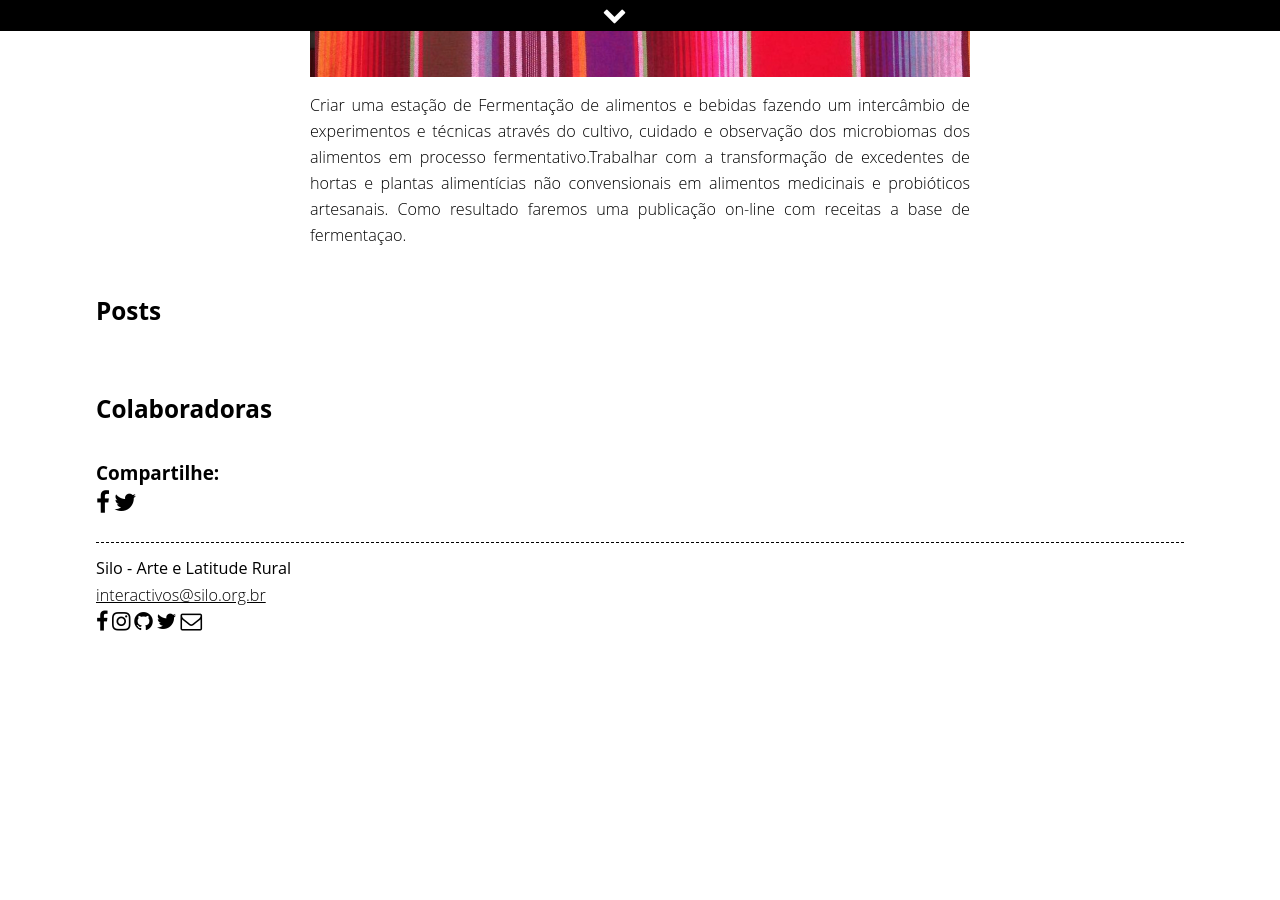
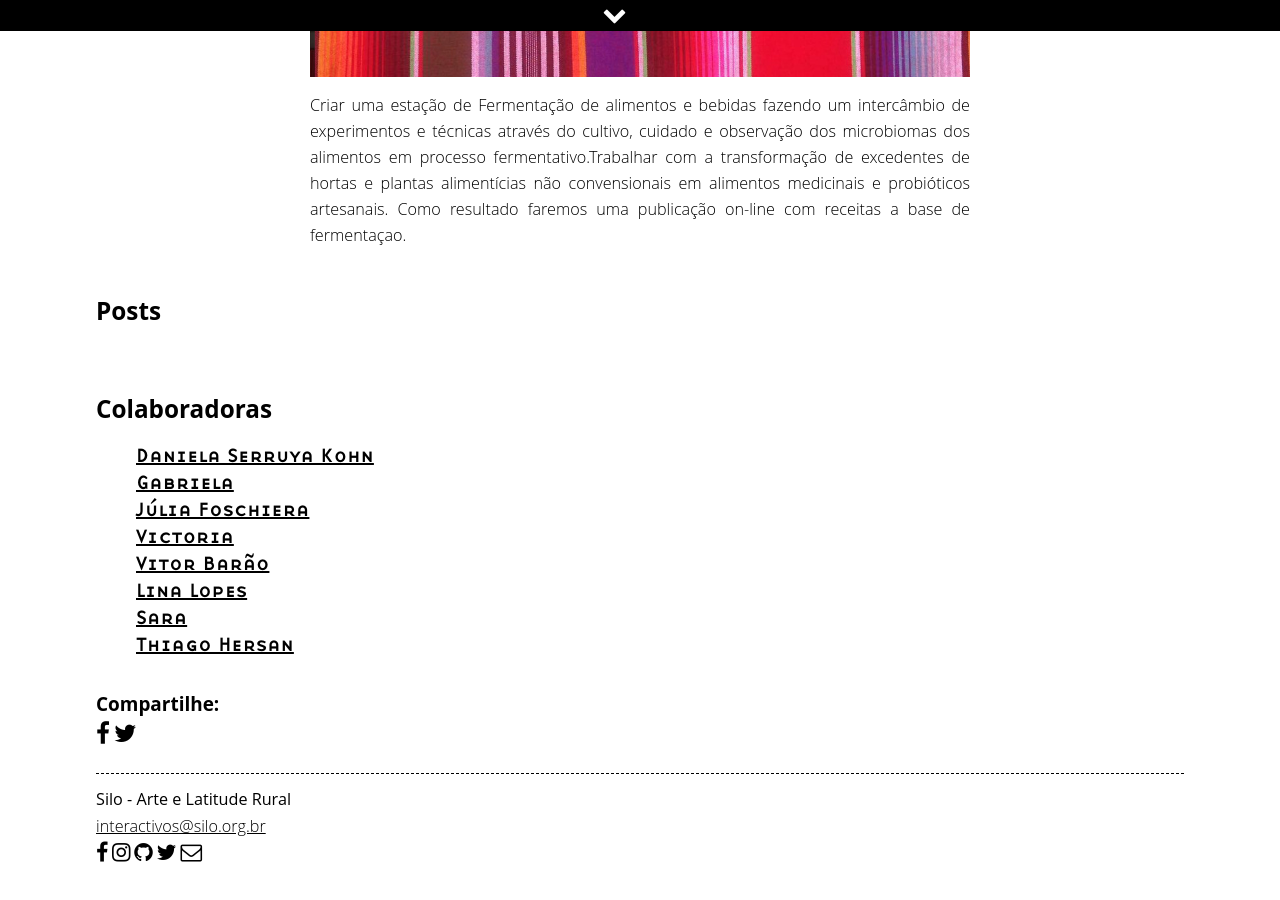
Before and after one commit to associacaosilo/interactivos2018, a Jekyll site: the page built from _pages/fermentados.md, in a window 1280 px wide and 900 px high, scrolled down 536 px. Built offline with Jekyll 4.4.1, drawn with Linux system fonts in a browser that asks for light colours; nearby versions of some CDN libraries; before the commit the page ends 1205 px from its top, so only the background shows below that.

Commit message:
adds colaboradoras to project pages

```diff
--- a/_pages/fermentados.md
+++ b/_pages/fermentados.md
@@ -4,5 +4,22 @@ title: Fermentados - Cozinha Nômade
 proponent: Daniela Serruya Kohn | Belo Horizonte, Minas Gerais, Brasil
 cover: media/images/covers/fermentados.jpg
 permalink: /fermentados/
+people:
+  - name: Daniela Serruya Kohn
+    url: https://www.instagram.com/acozinhanomade/
+  - name: Gabriela
+    url: https://www.instagram.com/tal.art.br/
+  - name: Júlia Foschiera
+    url: https://www.facebook.com/julia.foschiera
+  - name: Victoria
+    url: https://fooddoshas.tumblr.com/
+  - name: Vitor Barão
+    url: https://www.instagram.com/vitorbarao/
+  - name: Lina Lopes
+    url: http://www.linalopes.info/
+  - name: Sara
+    url: http://touca.ninja
+  - name: Thiago Hersan
+    url: https://thiagohersan.com
 ---
 Criar uma estação de Fermentação de alimentos e bebidas fazendo um intercâmbio de experimentos e técnicas através do cultivo, cuidado e observação dos microbiomas dos alimentos em processo fermentativo.Trabalhar com a transformação de excedentes de hortas e plantas alimentícias não convensionais em alimentos medicinais e probióticos artesanais. Como resultado faremos uma publicação on-line com receitas a base de fermentaçao.
```
Also changed, not shown: _pages/fullcompost.md (+6 -4 lines), _pages/nguara.md (+5 -0 lines).
